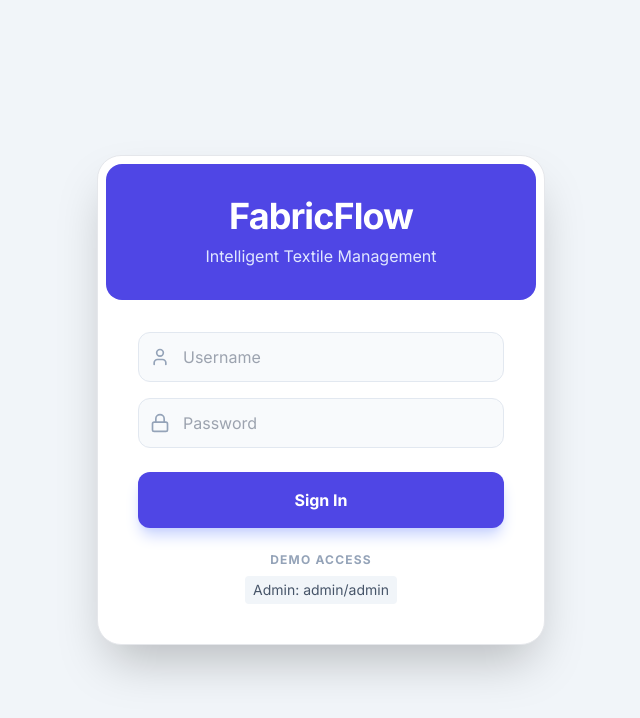
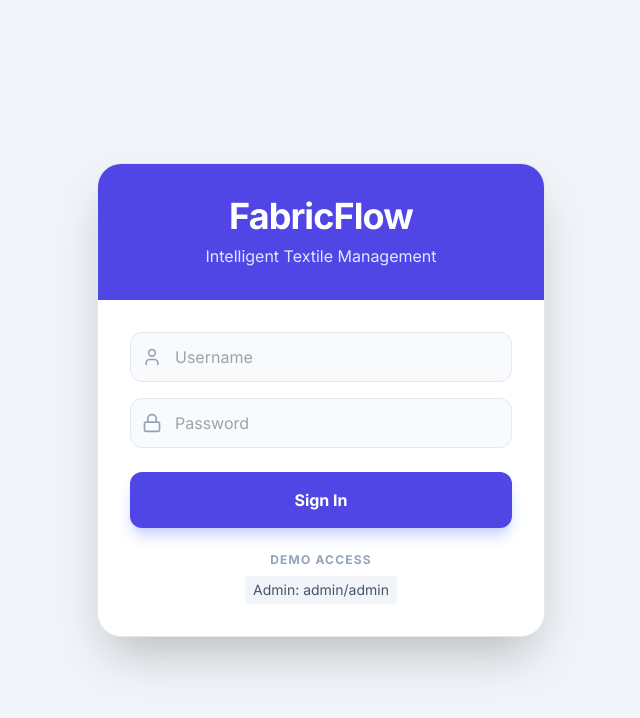
Before and after one commit to Spark-Pair/FabricOS, a React (Vite) app: page /#/login in a window 1280 px wide. Shown: the top 718 px of the page, without its empty margins (319-959 px from the left). Built offline with nearby package versions, Linux system fonts and the light colour scheme.

Commit message:
fix: Remove module script from index.html
The index.tsx file is no longer referenced in the index.html. This change removes the explicit script tag for index.tsx, as it is now handled by Vite's build process.

```diff
--- a/index.html
+++ b/index.html
@@ -26,6 +26,5 @@
 </head>
 <body class="bg-slate-50 text-slate-900">
     <div id="root"></div>
-    <script type="module" src="/index.tsx"></script>
 </body>
 </html>
--- a/pages/auth/Login.tsx
+++ b/pages/auth/Login.tsx
@@ -30,8 +30,8 @@ const Login: React.FC = () => {
 
   return (
     <div className="min-h-screen flex items-center justify-center bg-slate-100 p-4">
-      <div className="w-full max-w-md bg-white rounded-3xl shadow-2xl overflow-hidden border p-2">
-        <div className="bg-indigo-600 p-8 text-center text-white rounded-2xl">
+      <div className="w-full max-w-md bg-white rounded-3xl shadow-2xl overflow-hidden border">
+        <div className="bg-indigo-600 p-8 text-center text-white">
           <h1 className="text-4xl font-extrabold tracking-tight">FabricFlow</h1>
           <p className="mt-2 text-indigo-100">Intelligent Textile Management</p>
         </div>
```
Also changed, not shown: 1 other file (tests, documents, lock files or other folders).
